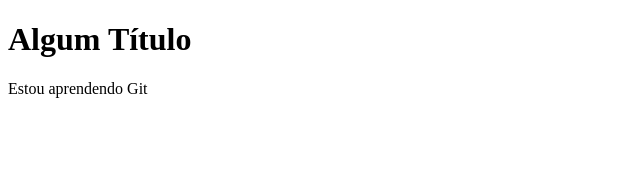
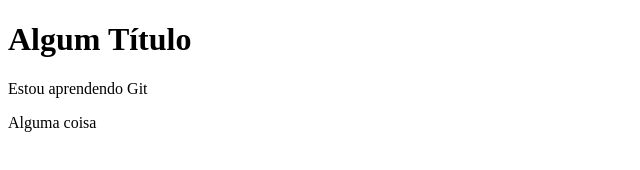
Before and after one commit to Ademir-Pacheco/alura-git, a plain HTML site: page index.html in a window 1280 px wide. Shown: the whole page, without its empty margins (0-640 px from the left). Drawn offline with Linux system fonts and the light colour scheme.

Commit message:
Criação de mais um parágrafo

```diff
--- a/index.html
+++ b/index.html
@@ -9,5 +9,6 @@
 <body>
     <h1>Algum Título</h1>
     <p>Estou aprendendo Git</p>
+    <p>Alguma coisa</p>
 </body>
 </html>
```
